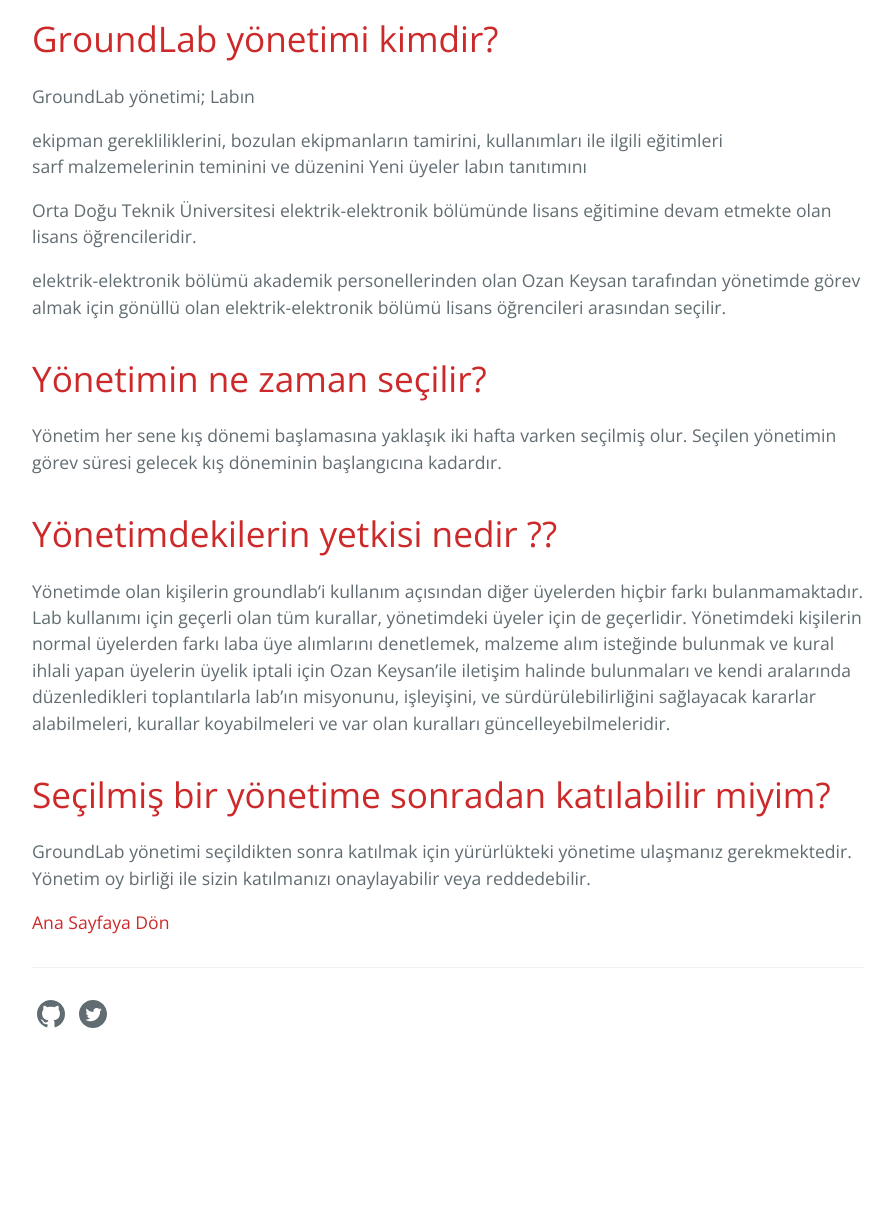
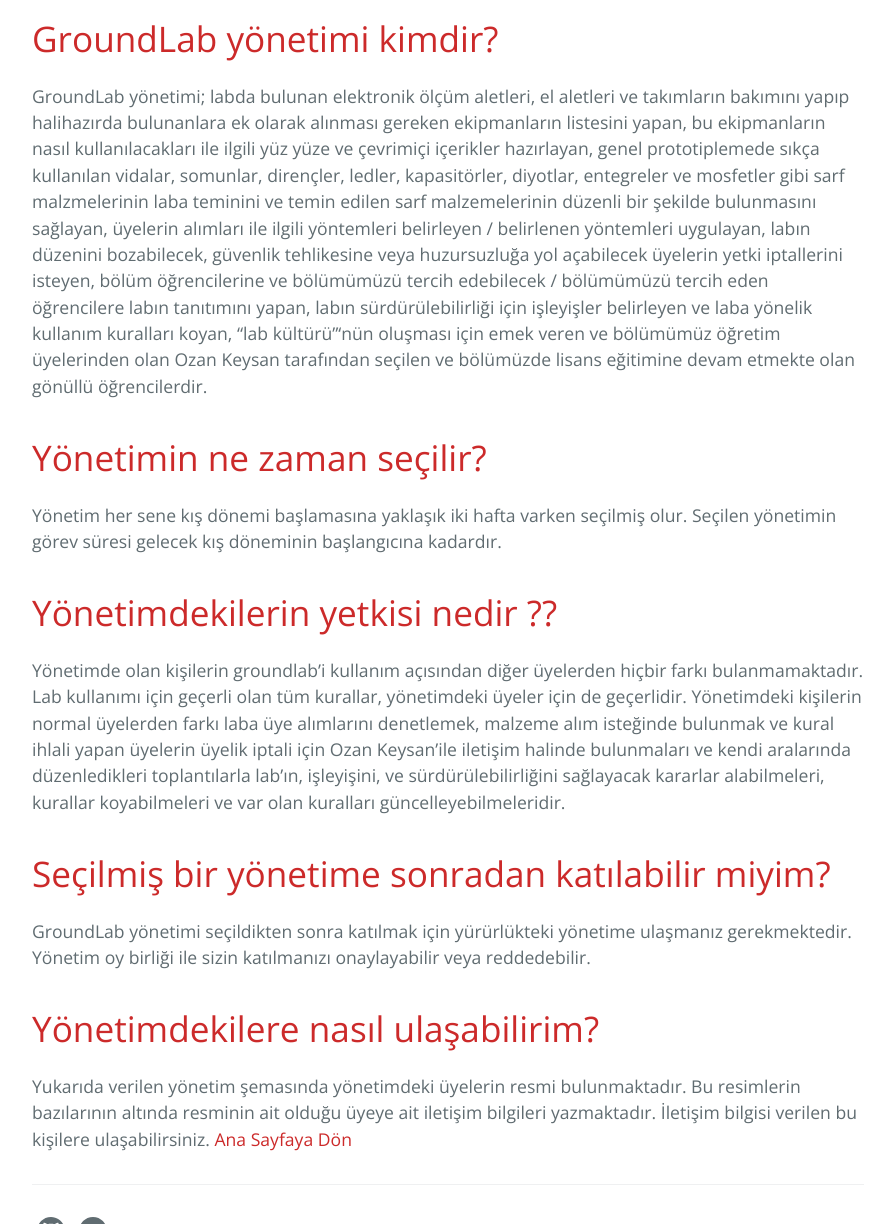
Before and after one commit to groundlabmetu/groundlabmetu.github.io, a Jekyll site: the page built from yönetim.md, in a window 1280 px wide and 1400 px high, scrolled down 947 px. Shown: the part 176-1400 px from the top of the window, without its empty margins (192-1085 px from the left). Built offline with Jekyll 4.4.1, drawn with Linux system fonts in a browser that asks for light colours; before the commit the page ends 2205 px from its top, so only the background shows below that.

Commit message:
Update yönetim.md

```diff
--- a/yönetim.md
+++ b/yönetim.md
@@ -15,33 +15,19 @@
 
 <h1>GroundLab yönetimi kimdir?</h1>
 
-GroundLab yönetimi; Labın
-
-ekipman gerekliliklerini, bozulan ekipmanların tamirini, kullanımları ile ilgili eğitimleri
-sarf malzemelerinin teminini ve düzenini
-Yeni üyeler
-labın tanıtımını
-
-Orta Doğu Teknik Üniversitesi elektrik-elektronik bölümünde lisans eğitimine devam etmekte olan lisans öğrencileridir.
-
-
- elektrik-elektronik bölümü akademik personellerinden olan Ozan Keysan tarafından yönetimde görev almak için gönüllü olan elektrik-elektronik bölümü lisans öğrencileri arasından seçilir.
-
-
-
+GroundLab yönetimi; labda bulunan elektronik ölçüm aletleri, el aletleri ve takımların bakımını yapıp halihazırda bulunanlara ek olarak alınması gereken ekipmanların listesini yapan, bu ekipmanların nasıl kullanılacakları ile ilgili yüz yüze ve çevrimiçi içerikler hazırlayan, genel prototiplemede sıkça kullanılan vidalar, somunlar, dirençler, ledler, kapasitörler, diyotlar, entegreler ve mosfetler gibi sarf malzmelerinin laba teminini ve temin edilen sarf malzemelerinin düzenli bir şekilde bulunmasını sağlayan, üyelerin alımları ile ilgili yöntemleri belirleyen / belirlenen yöntemleri uygulayan, labın düzenini bozabilecek, güvenlik tehlikesine veya huzursuzluğa yol açabilecek üyelerin yetki iptallerini isteyen, bölüm öğrencilerine ve bölümümüzü tercih edebilecek / bölümümüzü tercih eden öğrencilere labın tanıtımını yapan, labın sürdürülebilirliği için işleyişler belirleyen ve laba yönelik kullanım kuralları koyan, "lab kültürü"'nün oluşması için emek veren ve bölümümüz öğretim üyelerinden olan Ozan Keysan tarafından seçilen ve bölümüzde lisans eğitimine devam etmekte olan gönüllü öğrencilerdir.
 
  <!--   -->
-
 <h1>Yönetimin ne zaman seçilir?</h1>
 Yönetim her sene kış dönemi başlamasına yaklaşık iki hafta varken seçilmiş olur. Seçilen yönetimin görev süresi gelecek kış döneminin başlangıcına kadardır.
 
-
  <!--   -->
 <h1>Yönetimdekilerin yetkisi nedir ??</h1>
-Yönetimde olan kişilerin groundlab’i kullanım açısından diğer üyelerden hiçbir farkı bulanmamaktadır. Lab kullanımı için geçerli olan tüm kurallar, yönetimdeki üyeler için de geçerlidir. Yönetimdeki kişilerin normal üyelerden farkı laba üye alımlarını denetlemek, malzeme alım isteğinde bulunmak ve kural ihlali yapan üyelerin üyelik iptali için Ozan Keysan’ile iletişim halinde bulunmaları ve kendi aralarında düzenledikleri toplantılarla lab’ın misyonunu, işleyişini, ve sürdürülebilirliğini sağlayacak kararlar alabilmeleri, kurallar koyabilmeleri ve var olan kuralları güncelleyebilmeleridir.
+Yönetimde olan kişilerin groundlab’i kullanım açısından diğer üyelerden hiçbir farkı bulanmamaktadır. Lab kullanımı için geçerli olan tüm kurallar, yönetimdeki üyeler için de geçerlidir. Yönetimdeki kişilerin normal üyelerden farkı laba üye alımlarını denetlemek, malzeme alım isteğinde bulunmak ve kural ihlali yapan üyelerin üyelik iptali için Ozan Keysan’ile iletişim halinde bulunmaları ve kendi aralarında düzenledikleri toplantılarla lab’ın, işleyişini, ve sürdürülebilirliğini sağlayacak kararlar alabilmeleri, kurallar koyabilmeleri ve var olan kuralları güncelleyebilmeleridir.
 
 <h1>Seçilmiş bir yönetime sonradan katılabilir miyim?</h1>
 GroundLab yönetimi seçildikten sonra katılmak için yürürlükteki yönetime ulaşmanız gerekmektedir. Yönetim oy birliği ile sizin katılmanızı onaylayabilir veya reddedebilir.
 
-
+<h1>Yönetimdekilere nasıl ulaşabilirim?</h1>
+Yukarıda verilen yönetim şemasında yönetimdeki üyelerin resmi bulunmaktadır. Bu resimlerin bazılarının altında resminin ait olduğu üyeye ait iletişim bilgileri yazmaktadır. İletişim bilgisi verilen bu kişilere ulaşabilirsiniz.
 [Ana Sayfaya Dön]({{ '/' | absolute_url }})
```
